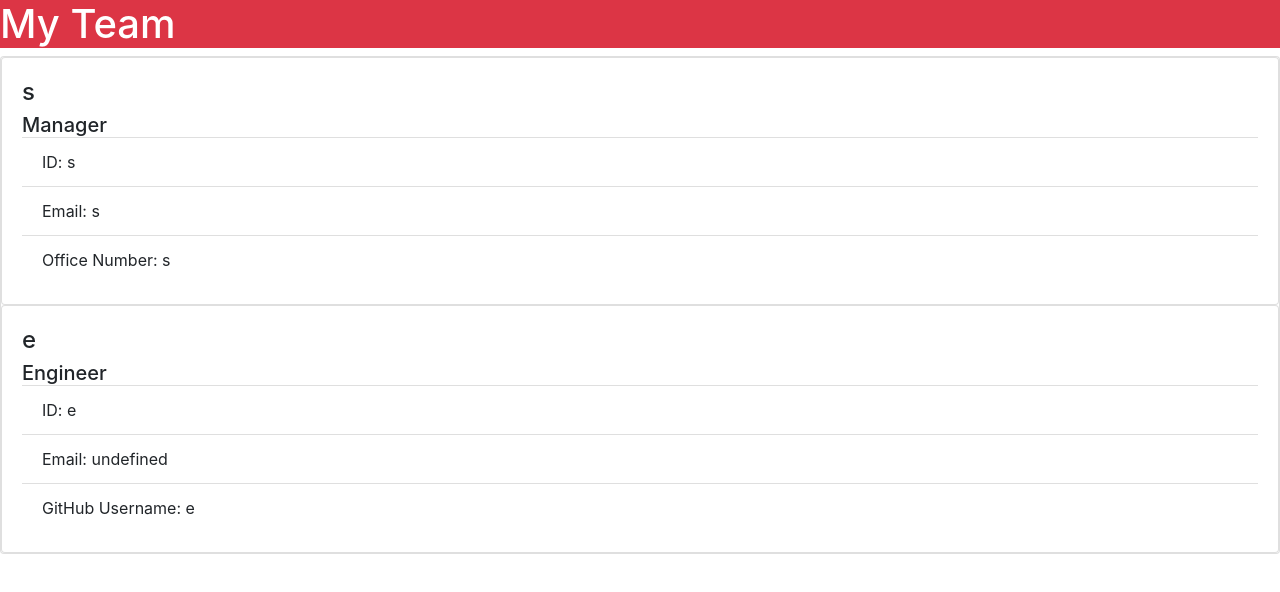
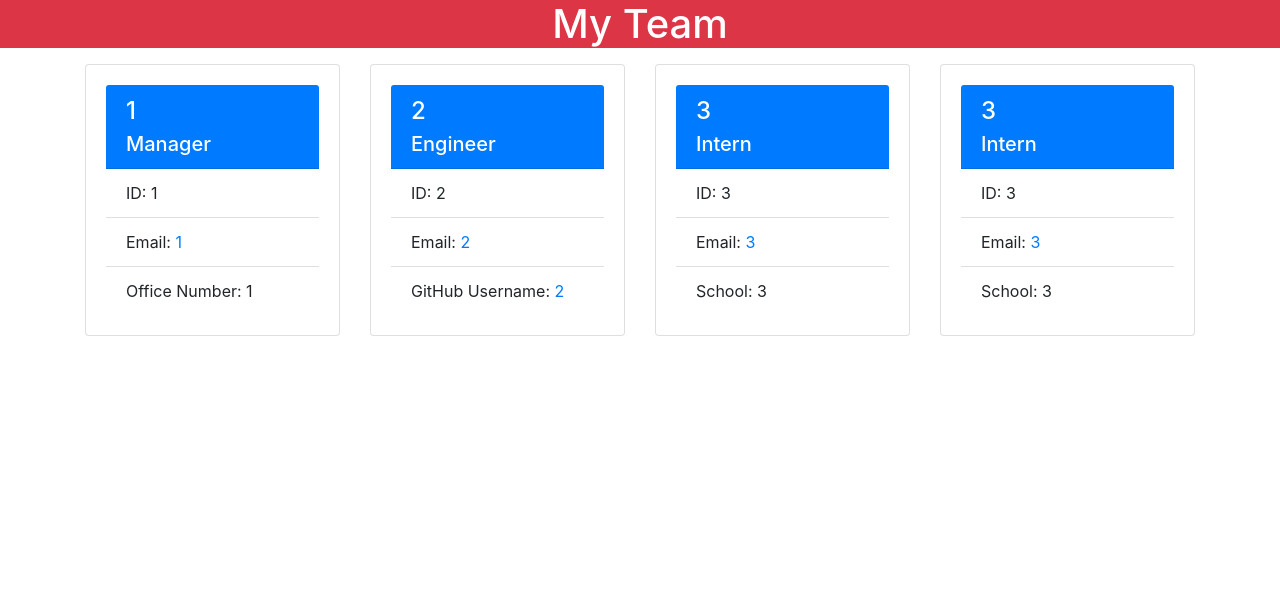
Before and after one commit to skchung93/Team-Profile-Generator, a plain HTML site: page dist/index.html in a window 1280 px wide. Drawn offline with nearby package versions, Linux system fonts and the light colour scheme.

Commit message:
Finished the scripts. This should produce what we're looking for. Need to write tests now

```diff
--- a/dist/index.html
+++ b/dist/index.html
@@ -8,34 +8,74 @@
         <title>Team Profile Generator</title>
     </head>
     <body>
-        <div class = "bg-danger text-align-center">
-            <h1 class = "text-white"> My Team </h1>
+        <div class = "bg-danger justify-content-center text-align-center">
+            <h1 class = "text-white text-center"> My Team </h1>
         </div>
 
-        <div class = "card">
+        <div class = "container">
+            <div class = "row">
+                <div class="col-3 mt-2">
                 <div class = "card">
                     <div class = "card-body">
-                    <h4 class = "card-title"> s</h4>
-                    <h5 class = "card-subtitle"> Manager</h5>
+                        <div class = "card-header bg-primary">
+                            <h4 class = "bg-blue card-title text-white"> 1</h4>
+                            <h5 class = "bg-blue card-subtitle text-white"> Manager</h5>
+                        </div>
                         <ul class = "list-group list-group-flush">
-                        <li class = "list-group-item">ID: s </li>
-                        <li class = "list-group-item">Email: s </li>
-                        <li class = "list-group-item">Office Number: s </li>
+                            <li class = "list-group-item">ID: 1 </li>
+                            <li class = "list-group-item">Email: <a href='mailto:1'>1</a></li>
+                            <li class = "list-group-item">Office Number: 1 </li>
                         </ul>
                     </div>
                 </div>
+            </div>
+            <div class="col-3 mt-2">
                 <div class = "card">
                     <div class = "card-body">
-                    <h4 class = "card-title"> e</h4>
-                    <h5 class = "card-subtitle"> Engineer</h5>
+                        <div class = "card-header bg-primary">
+                            <h4 class = "card-title text-white"> 2</h4>
+                            <h5 class = "card-subtitle text-white"> Engineer</h5>
+                        </div>
                         <ul class = "list-group list-group-flush">
-                        <li class = "list-group-item">ID: e </li>
-                        <li class = "list-group-item">Email: undefined </li>
-                        <li class = "list-group-item">GitHub Username: e </li>
+                            <li class = "list-group-item">ID: 2 </li>
+                            <li class = "list-group-item">Email: <a href='mailto:2'>2</a></li>
+                            <li class = "list-group-item">GitHub Username: <a href='https://github.com/2'>2</a></li>
                         </ul>
+                    </div>
+                </div>
+            </div>
+            <div class="col-3 mt-2">
+                <div class = "card">
+                    <div class = "card-body">
+                        <div class = "card-header bg-primary">
+                            <h4 class = "card-title text-white"> 3</h4>
+                            <h5 class = "card-subtitle text-white"> Intern</h5>
+                        </div>
+                        <ul class = "list-group list-group-flush">
+                            <li class = "list-group-item">ID: 3 </li>
+                            <li class = "list-group-item">Email: <a href='mailto:3'>3</a></li>
+                            <li class = "list-group-item">School: 3 </li>
+                        </ul>
+                    </div>
+                </div>
+            </div>
+            <div class="col-3 mt-2">
+                <div class = "card">
+                    <div class = "card-body">
+                        <div class = "card-header bg-primary">
+                            <h4 class = "card-title text-white"> 3</h4>
+                            <h5 class = "card-subtitle text-white"> Intern</h5>
+                        </div>
+                        <ul class = "list-group list-group-flush">
+                            <li class = "list-group-item">ID: 3 </li>
+                            <li class = "list-group-item">Email: <a href='mailto:3'>3</a></li>
+                            <li class = "list-group-item">School: 3 </li>
+                        </ul>
+                    </div>
                 </div>
             </div>
 
             </div>
+        </div>
     </body>
     </html>
--- a/lib/intern.js
+++ b/lib/intern.js
@@ -9,7 +9,7 @@ class Intern extends Employee{
     }
     //getRole override
     getRole(){
-        return 'Manager';
+        return 'Intern';
     }
     //getSchool
     getSchool(){
```
Also changed, not shown: index.js (+33 -18 lines). Lines whose indentation alone changed are shown as unchanged.
